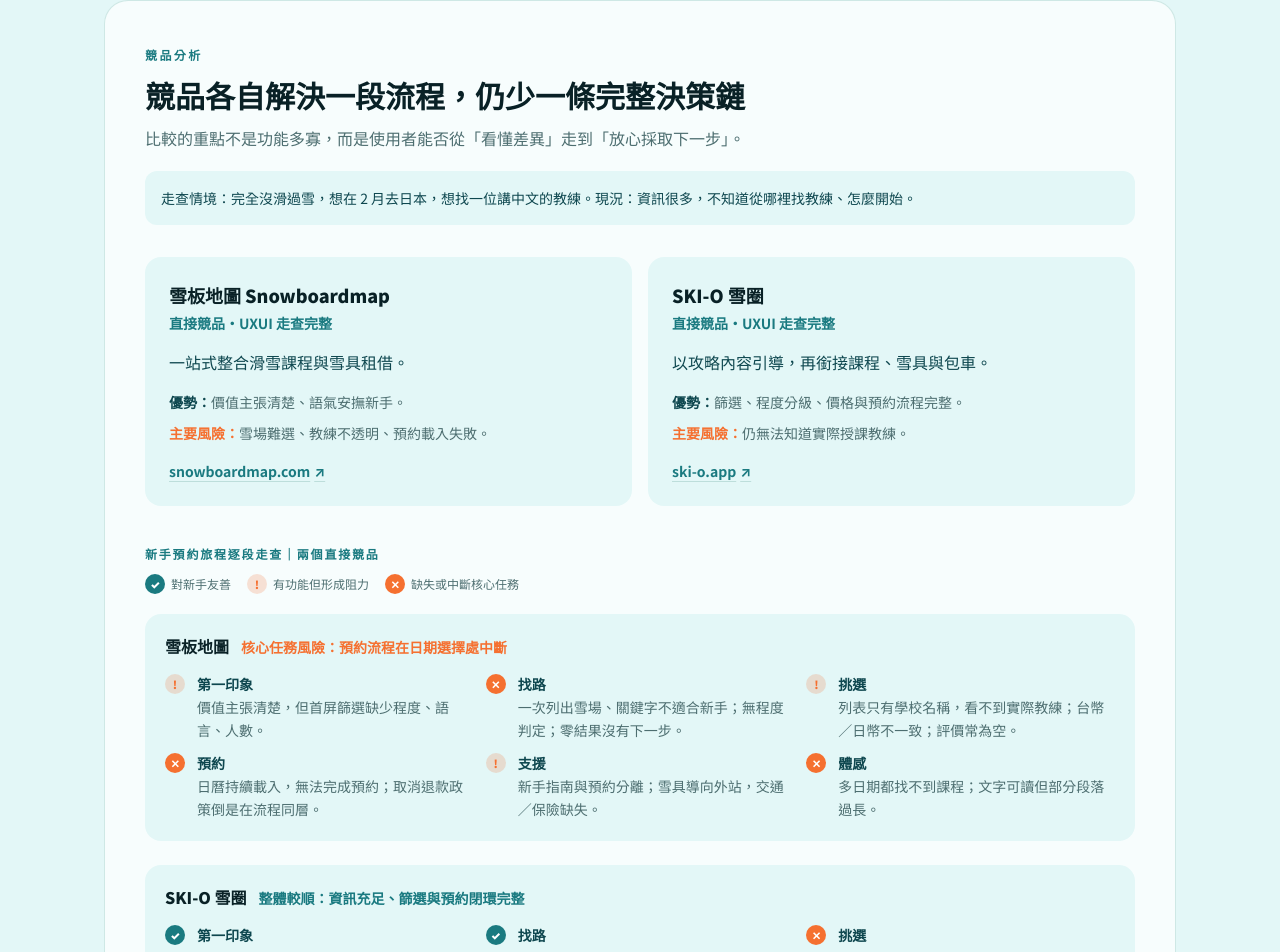
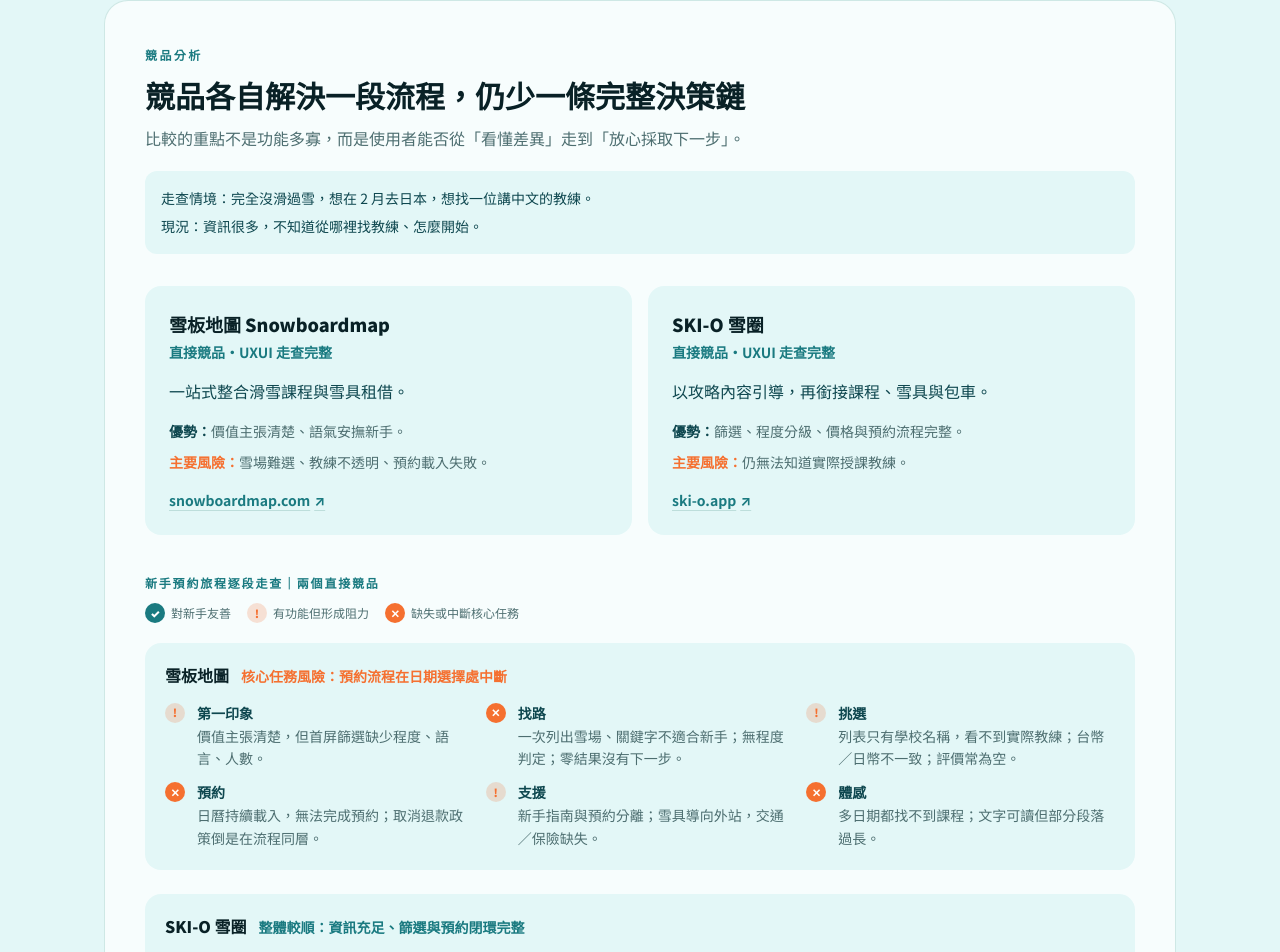
Before and after one commit to suzyoyo/skidiy-case-study, a React (Vite) app: page / in a window 1280 px wide. Shown: the part 7472-8424 px from the top of the page. Built offline with nearby package versions, Linux system fonts and the light colour scheme.

Commit message:
走查情境拆成兩行

```diff
--- a/src/components/blocks.jsx
+++ b/src/components/blocks.jsx
@@ -403,9 +403,13 @@ function Competitors({ block }) {
         {block.lede}
       </p>
       {block.scenario && (
-        <p className="mt-5 rounded-xl bg-mist p-4 text-sm leading-relaxed text-teal-deep">
-          {block.scenario}
-        </p>
+        <div className="mt-5 space-y-1.5 rounded-xl bg-mist p-4">
+          {[].concat(block.scenario).map((line) => (
+            <p key={line} className="text-sm leading-relaxed text-teal-deep">
+              {line}
+            </p>
+          ))}
+        </div>
       )}
 
       <div className="mt-8 grid gap-4 sm:grid-cols-2">
--- a/src/data/content.js
+++ b/src/data/content.js
@@ -395,8 +395,10 @@ export const sections = [
         eyebrow: '競品分析',
         heading: '競品各自解決一段流程，仍少一條完整決策鏈',
         lede: '比較的重點不是功能多寡，而是使用者能否從「看懂差異」走到「放心採取下一步」。',
-        scenario:
-          '走查情境：完全沒滑過雪，想在 2 月去日本，想找一位講中文的教練。現況：資訊很多，不知道從哪裡找教練、怎麼開始。',
+        scenario: [
+          '走查情境：完全沒滑過雪，想在 2 月去日本，想找一位講中文的教練。',
+          '現況：資訊很多，不知道從哪裡找教練、怎麼開始。',
+        ],
         items: [
           {
             name: '雪板地圖 Snowboardmap',
```
